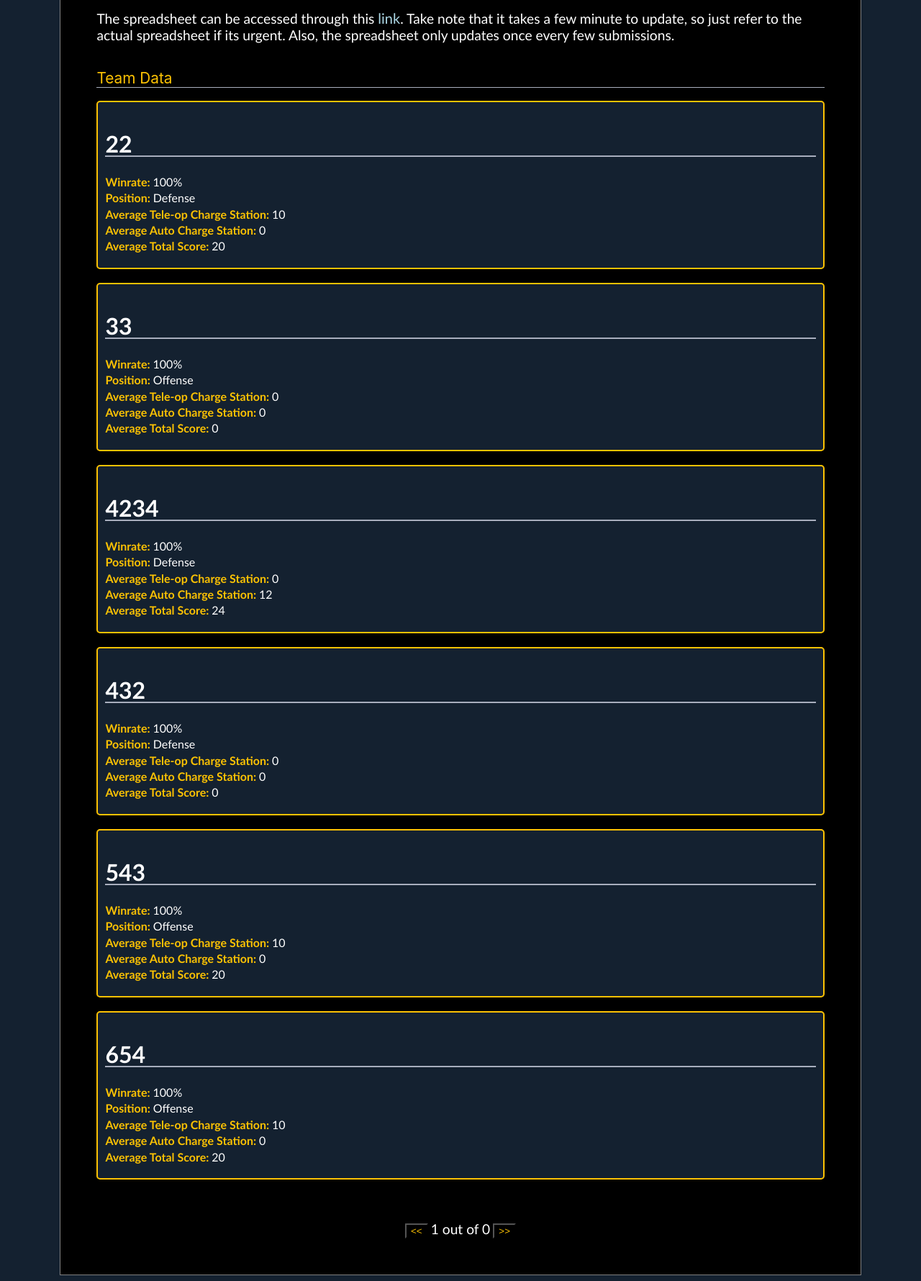
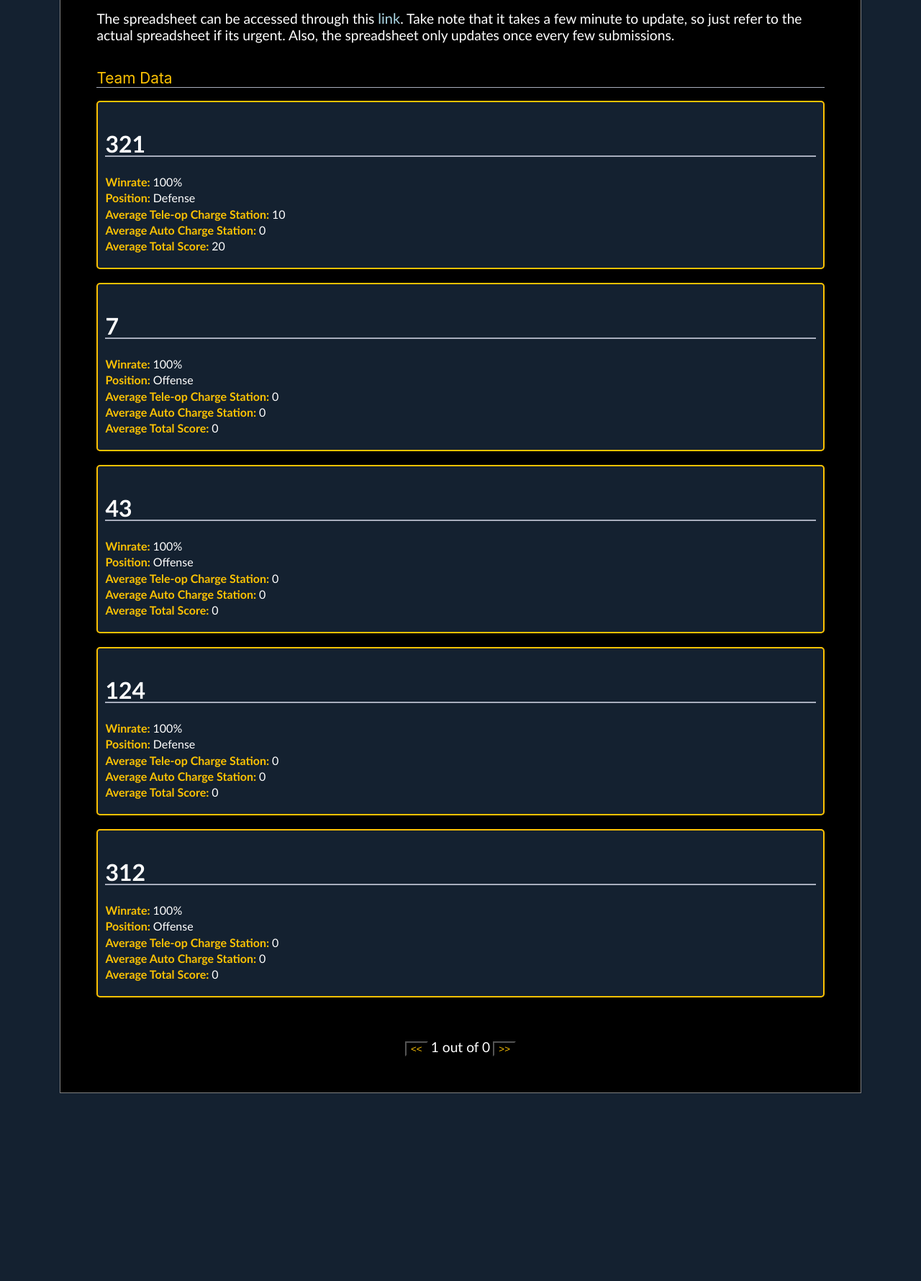
Before and after one commit to d2i-23/Scouting-Website-2198---Charged-Up-2023, a Flask app: page /data in a window 1280 px wide. Shown: the part 335-2115 px from the top of the page at 72% size. After the commit the page ends 1854 px from the top, so only its background shows below. Run offline with Flask 2, Linux system fonts and the light colour scheme; data that the repository does not hold is empty; some libraries are stand-ins or nearby versions.

Commit message:
reverting

```diff
--- a/app.py
+++ b/app.py
@@ -1,24 +1,20 @@
 from flask import Flask, render_template, redirect, request, url_for
 import pandas as pd
 import gspread as gs
-from statboxFormating import updateStatBox, createHTML
-from updateSpreadsheet import updateTele, updateAnalysis, updateAutonomous, updateFinalWorksheet, updateTotal, updateAll
+from statboxFormating import createHTML
+from updateSpreadsheet import updateAll
 
 
 app = Flask(__name__, static_folder="./static")
 gc = gs.service_account('googleService.json')
 mainWorkSheet = gc.open_by_url('https://docs.google.com/spreadsheets/d/1NPK8B3CFtDfY_CaPi3BkOUvlktXQY2y3SsNFlIXqhhs/edit#gid=0')
 worksheet = pd.DataFrame()
-deleteOrNot = True
-changedNumbers = []
-fakeChangedNumber = []
-storedRequest = []
 
 def check():
     global worksheet
     worksheet = pd.DataFrame(mainWorkSheet.get_worksheet(0).get_all_records())
     return not worksheet.empty
-1
+
 notEmpty = check()
 
 def processRawData(dataFrame):
@@ -54,52 +50,19 @@
 
     global deleteOrNot
     if request.method == 'POST':
-
         global storedRequest, notEmpty, fakeChangedNumber, changedNumbers
         req = request.form.to_dict()
-        storedRequest.append(req)
-        if len(storedRequest) > 3:
-            addData(storedRequest)
-            storedRequest = []
+        req['Auto Charge Station'] = 12 if req['Auto Charge Station'] == 'engaged' else (8 if req['Auto Charge Station'] == 'engaged' else 0)
+        req['Tele-op Charge Station'] = 10 if req['Tele-op Charge Station'] == 'engaged' else (6 if req['Tele-op Charge Station'] == 'not engaged' else 0)
+        addData([req])
+        #updateAll()
     return render_template('submissionForm.html', templates='templates')
 
 @app.route('/data')
 def data():
-    global deleteOrNot, changedNumbers, storedRequest
-    if notEmpty:
-        if len(storedRequest) > 0:
-            addData(storedRequest)
-            storedRequest = []
-        teamList = updateStatBox(deleteOrNot, changedNumbers)
-        deleteOrNot = False
-        changedNumbers = []
-    else:
-        teamList = []
-    createHTML()
+    teamList = createHTML()
+    print(teamList)
     return render_template('spreadSheetData.html', templates = 'template', teamList = teamList)
-
-@app.route('/cantFindMe', methods = ['GET', 'POST'])
-def portal():
-    if request.method == 'POST':
-        global changedNumber
-        req = request.form.to_dict()
-        if req['passCode'] == '21982198':
-            updateAll()
-            teamList = updateStatBox(True, changedNumbers)
-
-        elif req['passCode'] == 'clearEverything123':
-            for i in range(0,6):
-                mainWorkSheet.get_worksheet(i).clear()
-                print('yo')
-            updateStatBox(True, trueDelete = True)
-            changedNumber = []
-
-        elif req['passCode'] == 'resetJson067':
-            teamList = updateStatBox(True, changedNumber = [])
-            changedNumbers = []
-            #this is for if the data had to be resetted or restored to a certain point in time
-
-    return render_template('secretPage.html', templates = 'template' )
 
 # main driver function
 if __name__ == '__main__':
--- a/jsonSaves/team_22.json
+++ /dev/null
@@ -1 +0,0 @@
-{"Ranking": 2, "Winrate": 1, "Gameplay Position": 0, "Tele-op Charge Station": 10, "Tele-op Total Score": 10, "Auto Charge Station": 0, "Auto Total Score": 0, "Overall Score": 20, "Team Number": 22, "Comment": NaN}
--- a/jsonSaves/team_33.json
+++ /dev/null
@@ -1 +0,0 @@
-{"Ranking": 5, "Winrate": 1, "Gameplay Position": 1, "Tele-op Charge Station": 0, "Tele-op Total Score": 0, "Auto Charge Station": 0, "Auto Total Score": 0, "Overall Score": 0, "Team Number": 33, "Comment": NaN}
--- a/jsonSaves/team_4234.json
+++ /dev/null
@@ -1 +0,0 @@
-{"Ranking": 1, "Winrate": 1, "Gameplay Position": 0, "Tele-op Charge Station": 0, "Tele-op Total Score": 0, "Auto Charge Station": 12, "Auto Total Score": 12, "Overall Score": 24, "Team Number": 4234, "Comment": NaN}
--- a/jsonSaves/team_432.json
+++ /dev/null
@@ -1 +0,0 @@
-{"Ranking": 6, "Winrate": 1, "Gameplay Position": 0, "Tele-op Charge Station": 0, "Tele-op Total Score": 0, "Auto Charge Station": 0, "Auto Total Score": 0, "Overall Score": 0, "Team Number": 432, "Comment": NaN}
--- a/jsonSaves/team_543.json
+++ /dev/null
@@ -1 +0,0 @@
-{"Ranking": 3, "Winrate": 1, "Gameplay Position": 1, "Tele-op Charge Station": 10, "Tele-op Total Score": 10, "Auto Charge Station": 0, "Auto Total Score": 0, "Overall Score": 20, "Team Number": 543, "Comment": NaN}
--- a/jsonSaves/team_654.json
+++ /dev/null
@@ -1 +0,0 @@
-{"Ranking": 4, "Winrate": 1, "Gameplay Position": 1, "Tele-op Charge Station": 10, "Tele-op Total Score": 10, "Auto Charge Station": 0, "Auto Total Score": 0, "Overall Score": 20, "Team Number": 654, "Comment": NaN}
--- a/static/loadJson.js
+++ b/static/loadJson.js
@@ -4,6 +4,7 @@
 
 let noOfPages = Math.floor(teamList.length/5)
 let buttonId = 0
+
 
 if (teamList.length/5 > Math.floor(teamList.length/5)){
   noOfPages += 1
--- a/templates/stats.html
+++ b/templates/stats.html
@@ -1,7 +1,7 @@
 
-        <div id = 22>
+            <div id = 321>
                 <div class = 'statbox' >
-            <p class = 'bolder' > 22</p>
+                <p class = 'bolder' > 321</p>
                 <p><b>Winrate: </b>100%</p>
                 <p><b>Position: </b>Defense</p>
                 <p><b>Average Tele-op Charge Station: </b>10</p>
@@ -17,9 +17,9 @@
             <br>
             </div>
 
-        <div id = 33>
+            <div id = 7>
                 <div class = 'statbox' >
-            <p class = 'bolder' > 33</p>
+                <p class = 'bolder' > 7</p>
                 <p><b>Winrate: </b>100%</p>
                 <p><b>Position: </b>Offense</p>
                 <p><b>Average Tele-op Charge Station: </b>0</p>
@@ -35,14 +35,14 @@
             <br>
             </div>
 
-        <div id = 4234>
+            <div id = 43>
                 <div class = 'statbox' >
-            <p class = 'bolder' > 4234</p>
+                <p class = 'bolder' > 43</p>
                 <p><b>Winrate: </b>100%</p>
-            <p><b>Position: </b>Defense</p>
+                <p><b>Position: </b>Offense</p>
                 <p><b>Average Tele-op Charge Station: </b>0</p>
-            <p><b>Average Auto Charge Station: </b>12</p>
-            <p><b>Average Total Score: </b>24</p>
+                <p><b>Average Auto Charge Station: </b>0</p>
+                <p><b>Average Total Score: </b>0</p>
                 <p><b></b></p>
                 <ul>
 
@@ -53,9 +53,9 @@
             <br>
             </div>
 
-        <div id = 432>
+            <div id = 124>
                 <div class = 'statbox' >
-            <p class = 'bolder' > 432</p>
+                <p class = 'bolder' > 124</p>
                 <p><b>Winrate: </b>100%</p>
                 <p><b>Position: </b>Defense</p>
                 <p><b>Average Tele-op Charge Station: </b>0</p>
@@ -71,14 +71,14 @@
             <br>
             </div>
 
-        <div id = 543>
+            <div id = 312>
                 <div class = 'statbox' >
-            <p class = 'bolder' > 543</p>
+                <p class = 'bolder' > 312</p>
                 <p><b>Winrate: </b>100%</p>
                 <p><b>Position: </b>Offense</p>
-            <p><b>Average Tele-op Charge Station: </b>10</p>
+                <p><b>Average Tele-op Charge Station: </b>0</p>
                 <p><b>Average Auto Charge Station: </b>0</p>
-            <p><b>Average Total Score: </b>20</p>
+                <p><b>Average Total Score: </b>0</p>
                 <p><b></b></p>
                 <ul>
 
@@ -88,21 +88,3 @@
             </div>
             <br>
             </div>
-
-        <div id = 654>
-            <div class = 'statbox' >
-            <p class = 'bolder' > 654</p>
-            <p><b>Winrate: </b>100%</p>
-            <p><b>Position: </b>Offense</p>
-            <p><b>Average Tele-op Charge Station: </b>10</p>
-            <p><b>Average Auto Charge Station: </b>0</p>
-            <p><b>Average Total Score: </b>20</p>
-            <p><b></b></p>
-            <ul>
-
-            </ul>
-
-
-        </div>
-        <br>
-        </div>
--- a/updateSpreadsheet.py
+++ b/updateSpreadsheet.py
@@ -3,9 +3,10 @@
 
 gc = gs.service_account('googleService.json')
 mainWorkSheet = gc.open_by_url('https://docs.google.com/spreadsheets/d/1NPK8B3CFtDfY_CaPi3BkOUvlktXQY2y3SsNFlIXqhhs/edit#gid=0')
-
+worksheet = pd.DataFrame()
 
 def updateAutonomous():
+    global worksheet
     worksheet = pd.DataFrame(mainWorkSheet.get_worksheet(0).get_all_records())
     processData = worksheet[['Team Number','Lower Auto Score', 'Middle Auto Score', 'Upper Auto Score', 'Auto Charge Station']]
     processData['Count'] = 1
@@ -17,7 +18,6 @@
     autoWordSheet.update([processData.columns.values.tolist()] + processData.values.tolist())
 
 def updateTele():
-    worksheet = pd.DataFrame(mainWorkSheet.get_worksheet(0).get_all_records())
     processData = worksheet[['Team Number','Lower Total Score', 'Middle Total Score', 'Upper Total Score', 'Tele-op Charge Station','Lower Auto Score', 'Middle Auto Score', 'Upper Auto Score']]
     processData['Count'] = 1
     processData['Lower Tele-op Score'] = processData['Lower Total Score'] - processData['Lower Auto Score']
@@ -44,7 +44,6 @@
     mainWorkSheet.get_worksheet(3).update([newtotalWorksheet.columns.values.tolist()] + newtotalWorksheet.values.tolist())
 
 def updateAnalysis():
-    worksheet = pd.DataFrame(mainWorkSheet.get_worksheet(0).get_all_records())
     processData = worksheet
     processData = processData.drop(['Match Number', 'Alliance Color', 'Comment'], axis = 1)
     processData1 = processData[['Team Number', 'W/L', 'Auto Taxi', 'Gameplay Position']].groupby('Team Number', as_index = True).apply(lambda x: (x[x == 'TRUE']).count()/x.count())[['W/L', 'Auto Taxi', 'Gameplay Position']]
```
Also changed, not shown: statboxFormating.py (+37 -88 lines), templates/secretPage.html (deleted, +0 -14 lines). Lines whose indentation alone changed are shown as unchanged.
